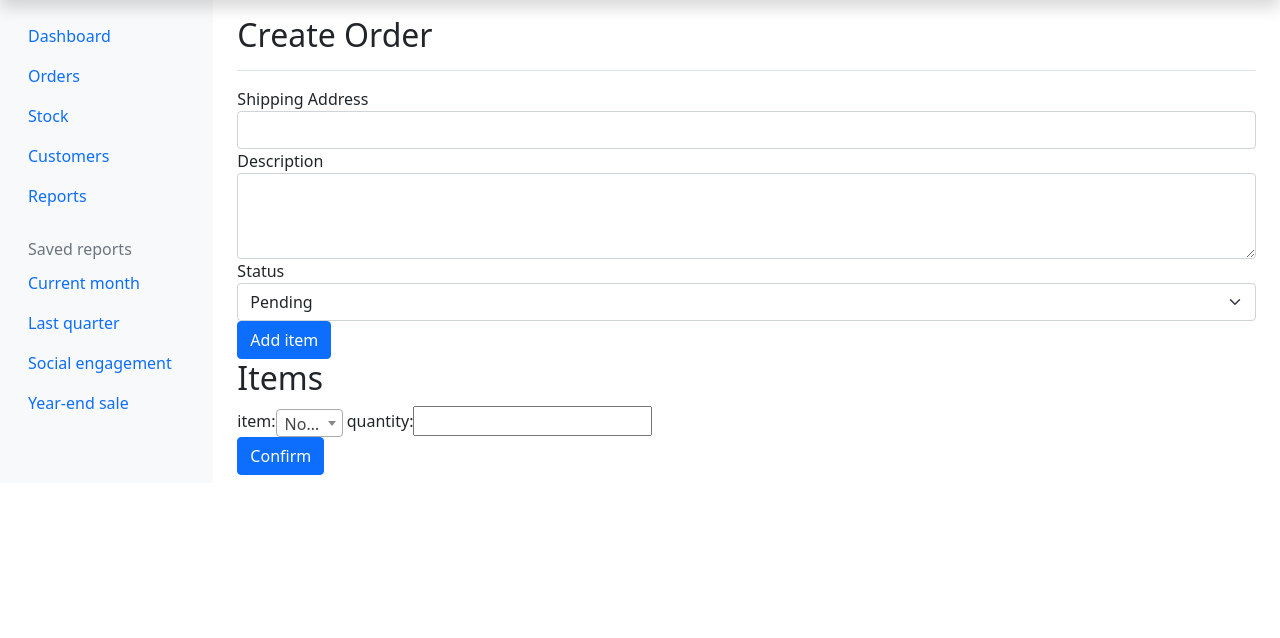
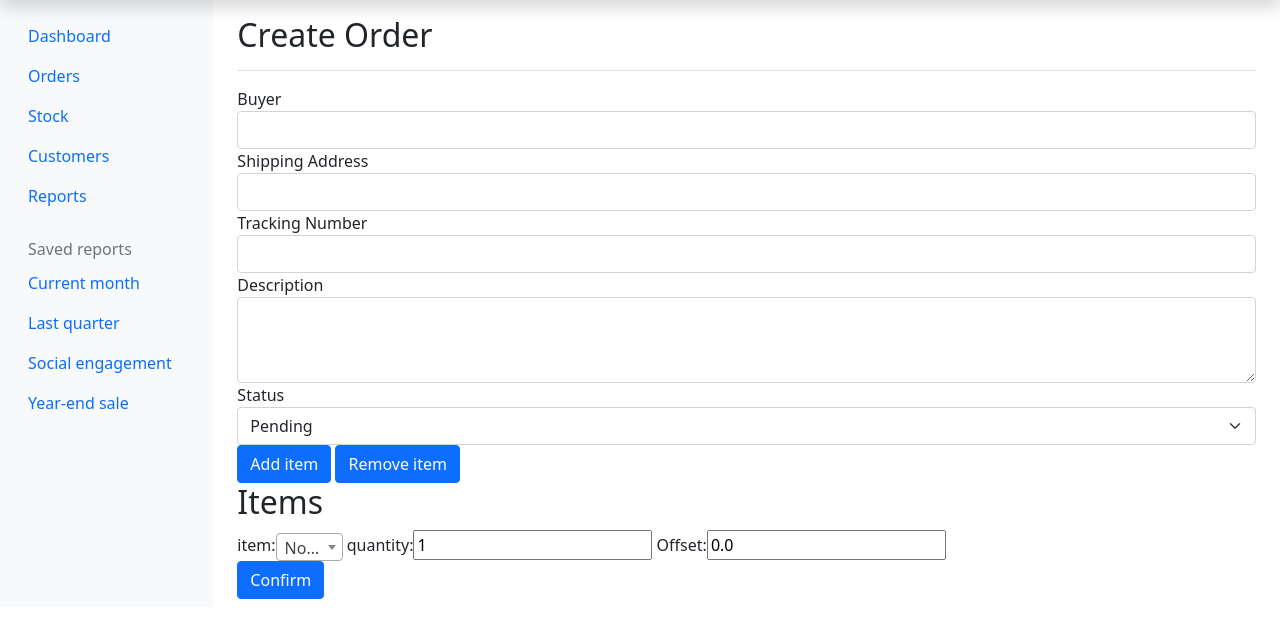
Before and after one commit to IncapableFury/SIM, a Django app: page /manager/order-create in a window 1280 px wide. Shown: the part 40-678 px from the top of the page. Run offline with Django 3.2, Linux system fonts and the light colour scheme; data that the repository does not hold is empty; some libraries are stand-ins or nearby versions.

Commit message:
minor update

```diff
--- a/manager/forms.py
+++ b/manager/forms.py
@@ -5,15 +5,21 @@ from django.forms import BaseFormSet
 
 
 class ItemForm(forms.Form):
-    iquery = Item.objects.values_list('name', flat=True).distinct()
-    iquery_choices = [('', 'None')] + [(name, name) for name in iquery]
+
+    def get_item_list():
+        iquery = Item.objects.values_list('name', 'stock')
+        iquery_choices = [('', 'None')] + [(name, name + " | " + str(stock)) for (name, stock) in iquery]
+        return iquery_choices
+
     # item = forms.ChoiceField(label="item", widget=forms.Select(attrs={'class': 'form-select', "required": "true"}),
     #                          choices=iquery_choices)
     item = forms.ChoiceField(label="item", widget=forms.Select(
-        attrs={'class': 'js-example-basic-single form-control', "style": "width:auto;", "required": "true"}),
-                             choices=iquery_choices)
-    quantity = forms.IntegerField(label='quantity', widget=forms.NumberInput({'min': 1, "required": "true"}),
-                                  required=True)
+        attrs={'class': 'js-example-basic-single form-control', "style": "width:auto;"}),
+                             choices=get_item_list, required=False )
+    quantity = forms.IntegerField(label='quantity',
+                                  widget=forms.NumberInput({'min': 1}),
+                                  required=False, initial=1)
+    offset = forms.DecimalField(label="Offset", widget=forms.NumberInput({}), initial=0.0, required=False,)
 
 
 #
@@ -25,17 +31,22 @@ class ItemFormSet(BaseFormSet):
         for form in self:
             if not form.cleaned_data:
                 continue
-            print("testing", form.cleaned_data)
-            item_name = form.cleaned_data['item']
+            # print("testing", form.cleaned_data)
+            item_name = form.cleaned_data['item'] if 'item' in form.cleaned_data else None
             if item_name in item_names:
                 raise ValidationError("You shouldn't have two identical items in an order.")
             else:
-                item_names.add(item_name)
+                if item_name:
+                    item_names.add(item_name)
 
 
 class OrderForm(forms.Form):
+    buyer = forms.CharField(label="Buyer", max_length=10,
+                            widget=forms.TextInput(attrs={'class': 'form-control'}))
     shipping_address = forms.CharField(label="Shipping Address", max_length=100,
                                        widget=forms.TextInput(attrs={'class': 'form-control'}))
+    tracking_number = forms.CharField(label="Tracking Number", max_length=100,
+                                      widget=forms.TextInput(attrs={'class': 'form-control'}))
     description = forms.CharField(label="Description", max_length=100,
                                   widget=forms.Textarea(attrs={'class': 'form-control', 'rows': "3"}))
     status = forms.ChoiceField(label="Status", widget=forms.Select(attrs={'class': 'form-select'}),
--- a/manager/templates/create_order.html
+++ b/manager/templates/create_order.html
@@ -6,7 +6,7 @@
     {% if formset.non_form_errors %}
     <div>Errors:</div>
     {% for error in formset.non_form_errors %}
-        <div class="alert alert-warning" role="alert">{{error}}</div>
+    <div class="alert alert-warning" role="alert">{{error}}</div>
     {% endfor %}
     {% else %}
     {% endif %}
@@ -20,7 +20,9 @@
     {% endfor %}
     {{ formset.management_form }}
     <input type="hidden" value="false" name="additems" id="additems">
+    <input type="hidden" value="false" name="removeitems" id="removeitems">
     <button class="btn btn-primary" id="additemsbutton">Add item</button>
+    <button class="btn btn-primary" id="removeitemsbutton">Remove item</button>
     <h2> Items </h2>
     {% for form in formset %}
     <div class="form-group">
@@ -33,9 +35,13 @@
 $(document).ready(function() {
         $("#additemsbutton").on('click',function(event) {
          $("#additems").val("true");
+         $("#removeitems").val("false");
+       });
+           $("#removeitemsbutton").on('click',function(event) {
+           $("#additems").val("false");
+         $("#removeitems").val("true");
        });
        $('.js-example-basic-single').select2();
 });
-
 </script>
 {% endblock %}
--- a/manager/templates/order_detail.html
+++ b/manager/templates/order_detail.html
@@ -28,7 +28,7 @@
         <th scope="col">#</th>
         <th scope="col">Name</th>
         <th scope="col">Quantity</th>
-        <th scope="col">Discount</th>
+        <th scope="col">Offset</th>
     </tr>
     </thead>
     <tbody>
@@ -37,7 +37,7 @@
         <th scope="row">{{forloop.counter}}</th>
         <td>{{item.name}}</td>
         <td>{{item.quantity}}</td>
-        <td>{{item.discount}}</td>
+        <td>{{item.offset}}</td>
     </tr>
     {% endfor %}
     </tbody>
--- a/manager/views.py
+++ b/manager/views.py
@@ -45,19 +45,28 @@ class view_item_detail(DetailView):
 #     return render(request, 'item_detail.html', {'item_detail':item_detail})
 
 def orders(request):
-    if request.method == 'POST':  # add item row; it shouldn't be there
-        if 'additems' in request.POST and request.POST['additems'] == 'true':
-            print("we are good")
+    if request.method == 'POST':  # TODO: add/remove item row; its logic shouldn't be there. no idea how
+        print(request.POST)
+        if request.POST['additems'] == 'true' or request.POST['removeitems'] == 'true':
+            # print("we are good")
             formset_dict_copy = request.POST.copy()
-            formset_dict_copy['form-TOTAL_FORMS'] = int(formset_dict_copy['form-TOTAL_FORMS']) + 1
+            if request.POST['additems'] == 'true':
+                formset_dict_copy['form-TOTAL_FORMS'] = int(formset_dict_copy['form-TOTAL_FORMS']) + 1
+                formset_dict_copy['additems'] = 'false'
+            else:
+                # print("we are good")
+                formset_dict_copy['form-TOTAL_FORMS'] = int(formset_dict_copy['form-TOTAL_FORMS']) - 1
+                formset_dict_copy['removeitems'] = 'false'
+            # print("testing",formset_dict_copy)
             formset = ItemFormset(formset_dict_copy)
-            form = OrderForm(request.POST)
+            form = OrderForm(request.POST, use_required_attribute=False)
             context = {
                 'form': form,
                 'formset': formset
             }
             return render(request, 'create_order.html', context)
-        else:  # create order
+        else:  # create the real order
+            print("are we even here?")
             form = OrderForm(request.POST)
             formset = ItemFormset(request.POST)
             items_list = []
@@ -67,17 +76,28 @@ def orders(request):
                 shipping_address = form.cleaned_data['shipping_address']
                 description = form.cleaned_data['description']
                 init_status = form.cleaned_data['status']
+                buyer = form.cleaned_data['buyer']
+                tracking_number = form.cleaned_data['tracking_number']
+                cost = 0
+                profit = 0
+                order_items_data = []
+                # print(formset)
+                for f in formset:  # get data of each item, do validation here
+                    item = Item.objects.get(name=f.cleaned_data["item"])
+                    order_items_data.append({'item_reference': item, 'quantity': f.cleaned_data["quantity"],
+                                             'offset': f.cleaned_data['offset']})
+                    cost += float(item.purchasing_price)
+                    profit += float(item.unit_price) - cost + float(f.cleaned_data['offset'])
                 new_order = Order(shipping_address=shipping_address, description=description,
-                                  status=init_status)
+                                  status=init_status, cost=cost, profit=profit, buyer=buyer,
+                                  tracking_number=tracking_number)
                 new_order.save()
-                # print(formset)
-                for f in formset:
-                    item = Item.objects.get(name=f.cleaned_data["item"])
-                    order_item = OrderItems(order=new_order, item=item, quantity=f.cleaned_data["quantity"])
-                    # item = f.item
-                    # quantity = f.quantity
+                for order_item_data in order_items_data:  # persist to db
+                    order_item = OrderItems(order=new_order, item=order_item_data['item_reference'], quantity=order_item_data['quantity'],
+                                            offset=order_item_data['offset'])
                     order_item.save()
-                    items_list.append(f.cleaned_data)
+                    items_list.append(order_item_data)
+
                 # print("-------------------", shipping_address, description, items_list)
             else:
                 context = {
@@ -94,10 +114,10 @@ def orders(request):
 
 def order_detail(request, order_id):
     order_detail = Order.objects.get(pk=order_id)
-    order_items = OrderItems.objects.filter(order__id=order_id).values('item_id', 'quantity', 'discount')
+    order_items = OrderItems.objects.filter(order__id=order_id).values('item_id', 'quantity', 'offset')
     for item in order_items:
         item['name'] = Item.objects.get(pk=item['item_id']).name
-    print(order_detail, order_items)
+    # print(order_detail, order_items)
     context = {
         "order_detail": model_to_dict(order_detail, fields=[field.name for field in order_detail._meta.fields]),
         "order_items": order_items
@@ -111,7 +131,7 @@ def test(request):
 
 # render the form
 def order_create(request):
-    print("----------testing---------------", request.POST)
+    # print("----------testing---------------", request.POST)
     if request.method == 'POST':
         form = OrderForm(request.POST)
         formset = ItemFormset(request.POST)
@@ -126,7 +146,7 @@ def order_create(request):
             # print("-------------------", shipping_address, description, items_list)
             return render(request, "test.html", {'info': form.cleaned_data, 'info2': formset.cleaned_data})
     else:
-        form = OrderForm(initial={'Shipping Address': "test string"})
+        form = OrderForm(use_required_attribute=False)
         formset = ItemFormset()
     context = {
         'form': form,
```
Also changed, not shown: manager/models.py (+6 -3 lines), manager/templates/order_list.html (+11 -6 lines), manager/migrations/0005_auto_20210530_1714.py (added), manager/migrations/0006_order_tracking_number.py (added), 1 other file.
